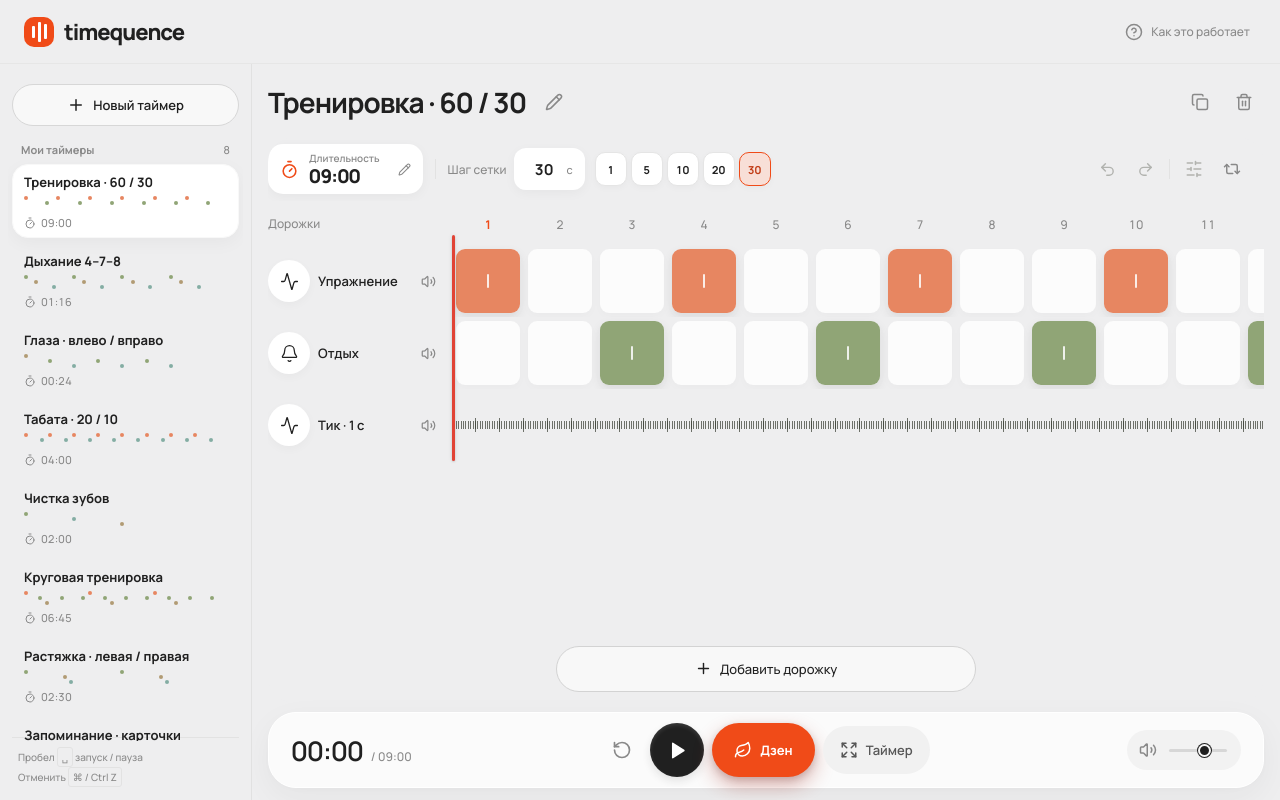
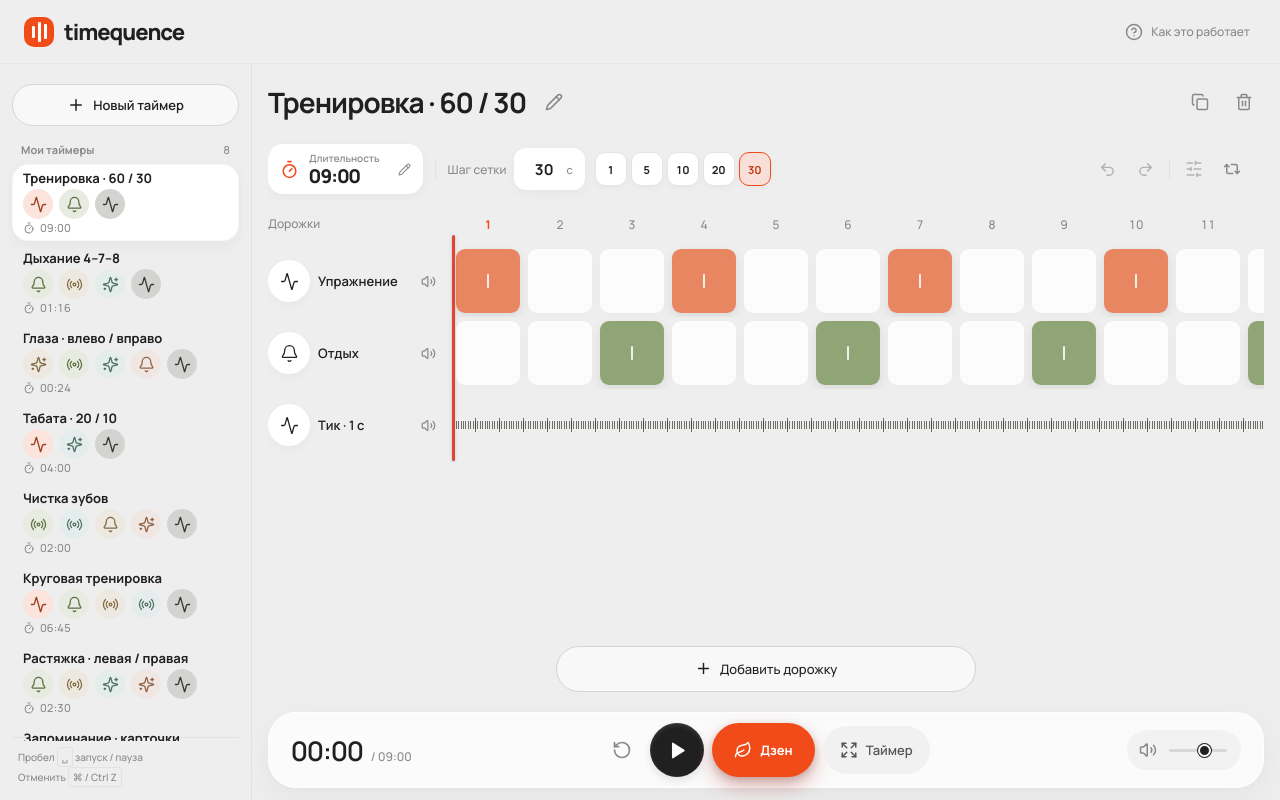
Before and after one commit to rusakoff/timequence, a React (Vite) app: page / in a window 1280 px wide. Built offline with nearby package versions, Linux system fonts and the light colour scheme.

Commit message:
feat: show track icons in timer cards

```diff
--- a/src/App.tsx
+++ b/src/App.tsx
@@ -147,12 +147,13 @@ function TimerList({
           className={`timer-card ${t.id === activeId ? "current" : ""}`}
           key={t.id}
           aria-current={t.id === activeId ? "page" : undefined}
+          aria-label={`${t.name}, ${time(t.duration)}, ${t.tracks.length ? `дорожки: ${t.tracks.map((track) => track.name).join(", ")}` : "без дорожек"}`}
           onClick={() => select(t.id)}
         >
           <span className="timer-card-top">
             <strong title={t.name}>{t.name}</strong>
           </span>
-          <MiniSequence timer={t} />
+          <TrackIcons timer={t} />
           <span className="timer-card-duration">
             <TimerIcon size={12} aria-hidden="true" />
             {time(t.duration)}
@@ -218,25 +219,24 @@ function TrackNameField({
   );
 }
 
-function MiniSequence({ timer }: { timer: Timer }) {
+function TrackIcons({ timer }: { timer: Timer }) {
+  const shown = timer.tracks.length <= 5 ? timer.tracks : timer.tracks.slice(0, 4);
   return (
-    <span className="mini-sequence" aria-hidden="true">
-      {timer.tracks
-        .filter((t) => !t.tickEvery)
-        .slice(0, 3)
-        .map((t) => (
-          <span key={t.id} className={`color-${t.color}`}>
-            {t.events.slice(0, 14).map((e) => (
-              <i
-                key={e.id}
-                style={{
-                  left: `${(e.at / timer.duration) * 95}%`,
-                  width: "3px",
-                }}
-              />
-            ))}
+    <span className="timer-track-icons" aria-hidden="true">
+      {shown.map((track) => {
+        const Icon = SOUND_ICONS[getSound(track.sound).icon];
+        return (
+          <span key={track.id} className={`timer-track-icon color-${track.color}`} title={track.name}>
+            <Icon size={17} strokeWidth={1.8} />
           </span>
-        ))}
+        );
+      })}
+      {timer.tracks.length > 5 && (
+        <span className="timer-track-more">+{timer.tracks.length - shown.length}</span>
+      )}
+      {timer.tracks.length === 0 && (
+        <span className="timer-track-empty">Нет дорожек</span>
+      )}
     </span>
   );
 }
--- a/src/styles.css
+++ b/src/styles.css
@@ -402,7 +402,7 @@ input[type="range"]:disabled {
 .timer-list {
   display: flex;
   flex-direction: column;
-  gap: 5px;
+  gap: 3px;
   min-height: 0;
   overflow-y: auto;
   padding: 4px;
@@ -446,8 +446,8 @@ input[type="range"]:disabled {
   position: relative;
   display: block;
   width: 100%;
-  min-height: 70px;
-  padding: 8px 11px 7px;
+  min-height: 0;
+  padding: 5px 10px;
   text-align: left;
   border: 1px solid transparent;
   border-radius: var(--radius);
@@ -469,7 +469,7 @@ input[type="range"]:disabled {
 }
 .timer-card-top strong {
   font-size: 13px;
-  line-height: 18px;
+  line-height: 17px;
   overflow: hidden;
   display: block;
   text-overflow: ellipsis;
@@ -480,26 +480,41 @@ input[type="range"]:disabled {
   align-items: center;
   gap: 5px;
   font-size: 11px;
-  color: var(--muted);
-  margin-top: 4px;
-}
-.mini-sequence {
-  display: block;
-  height: 15px;
-  margin: 5px 0 0;
-}
-.mini-sequence > span {
-  display: block;
-  position: relative;
-  height: 5px;
-}
-.mini-sequence i {
-  position: absolute;
-  display: block;
-  height: 4px;
-  min-width: 4px;
-  background: var(--cue-color, #a3aa97);
-  border-radius: 2px;
+  line-height: 14px;
+  color: var(--muted);
+  margin-top: 2px;
+}
+.timer-track-icons {
+  display: flex;
+  align-items: center;
+  gap: 6px;
+  height: 30px;
+  margin-top: 2px;
+}
+.timer-track-icon,
+.timer-track-more {
+  display: inline-flex;
+  align-items: center;
+  justify-content: center;
+  width: 30px;
+  height: 30px;
+  flex: 0 0 30px;
+  border-radius: 50%;
+}
+.timer-track-icon {
+  background: color-mix(in srgb, var(--cue-color) 22%, white);
+  color: var(--cue-label);
+}
+.timer-track-more {
+  border: 1px solid var(--line);
+  color: var(--muted);
+  font-size: 10px;
+  font-weight: 700;
+  font-variant-numeric: tabular-nums;
+}
+.timer-track-empty {
+  color: var(--muted);
+  font-size: 11px;
 }
 .sidebar-bottom {
   margin-top: auto;
```
